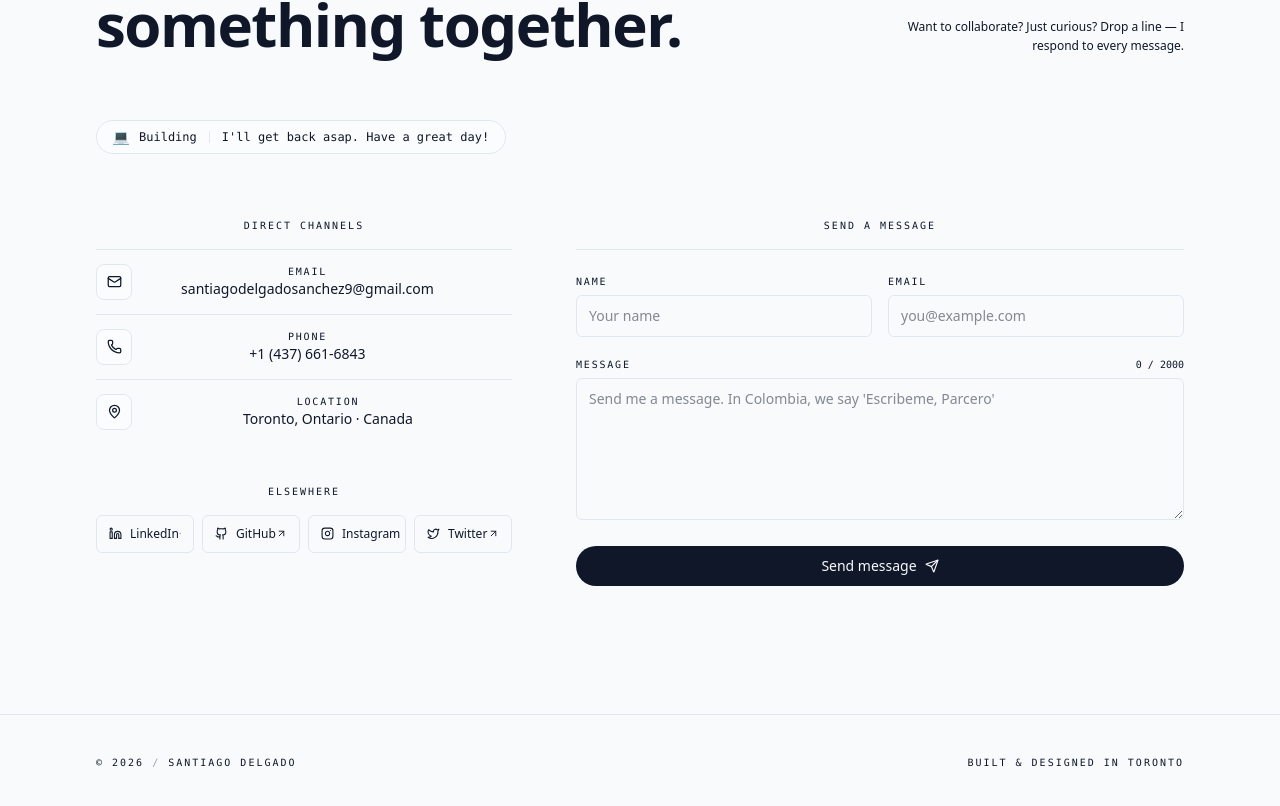
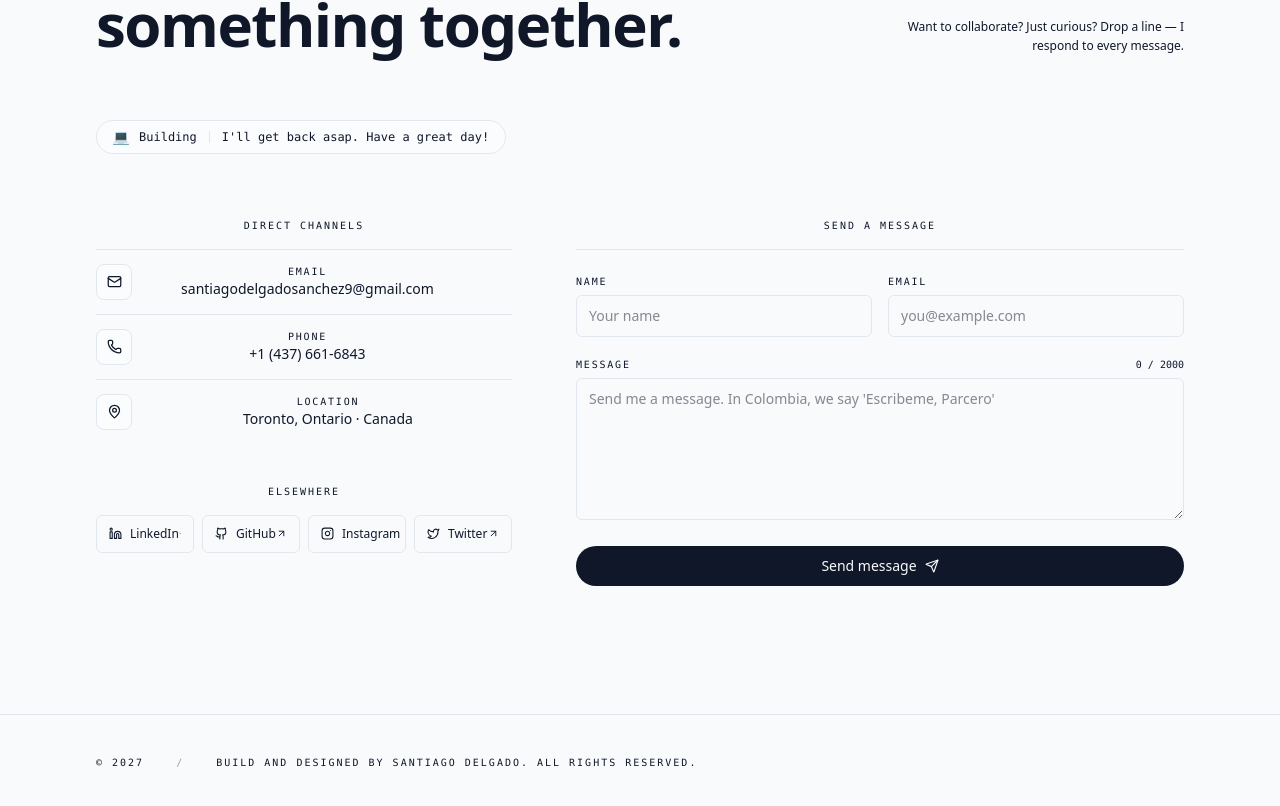
Before and after one commit to Santi2307/santi-portafolio, a React (Vite) app: page / in a window 1280 px wide. Shown: the part 6904-7710 px from the top of the page. Built offline with nearby package versions, Linux system fonts and the light colour scheme.

Commit message:
Initial commit

```diff
--- a/src/components/Footer.jsx
+++ b/src/components/Footer.jsx
@@ -36,13 +36,9 @@ export const Footer = () => {
       <div className="container mx-auto max-w-6xl">
         <div className="flex flex-col items-center justify-between gap-4 font-mono text-[10px] uppercase tracking-[0.2em] text-muted-foreground sm:flex-row">
           <span>
-            <span className="tabular-nums text-foreground">© {year}</span>
-            <span className="mx-2 opacity-40">/</span>
-            Santiago Delgado
-          </span>
-
-          <span className="flex items-center gap-2">
-            Built &amp; designed in Toronto
+            <span className="tabular-nums text-foreground">© {year + 1}</span>
+            <span className="mx-8 opacity-40">/</span>
+            Build and Designed by Santiago Delgado. All Rights Reserved.
           </span>
         </div>
       </div>
```
